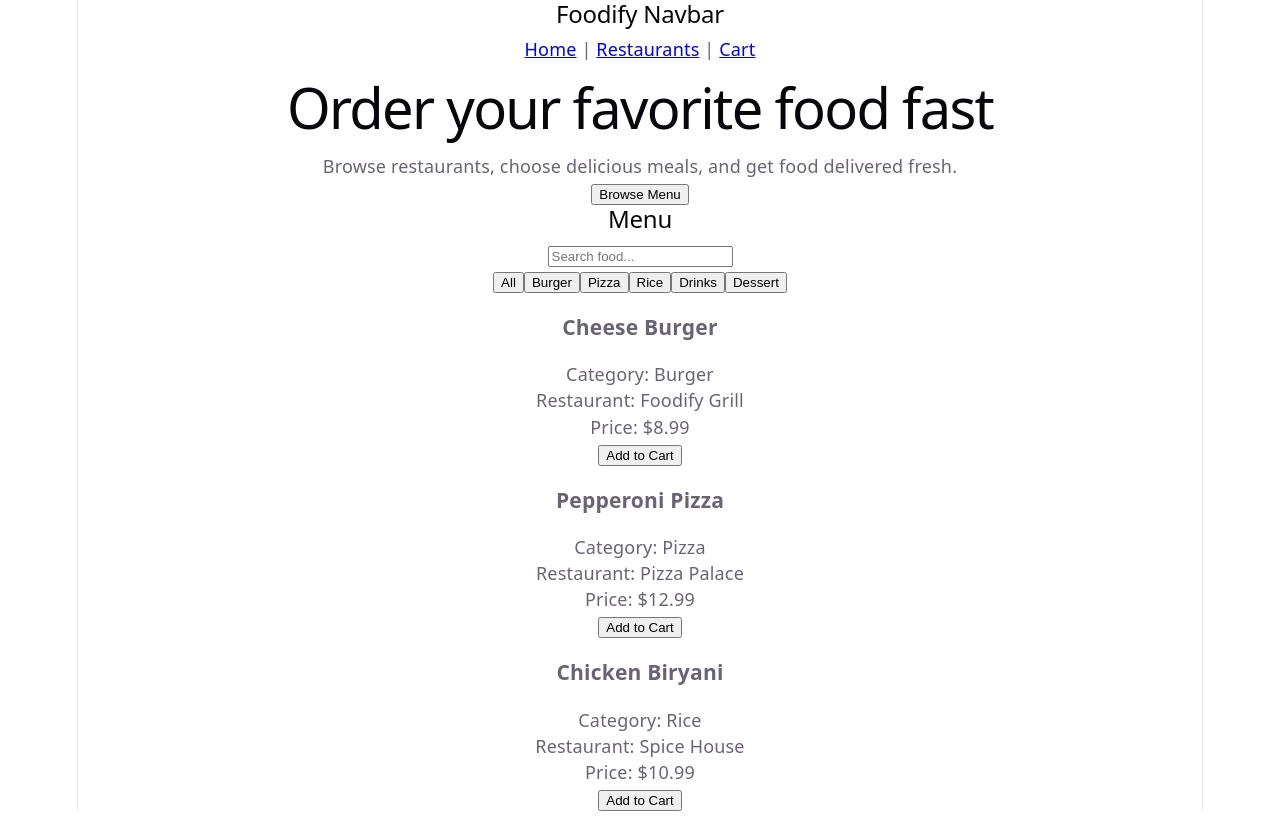
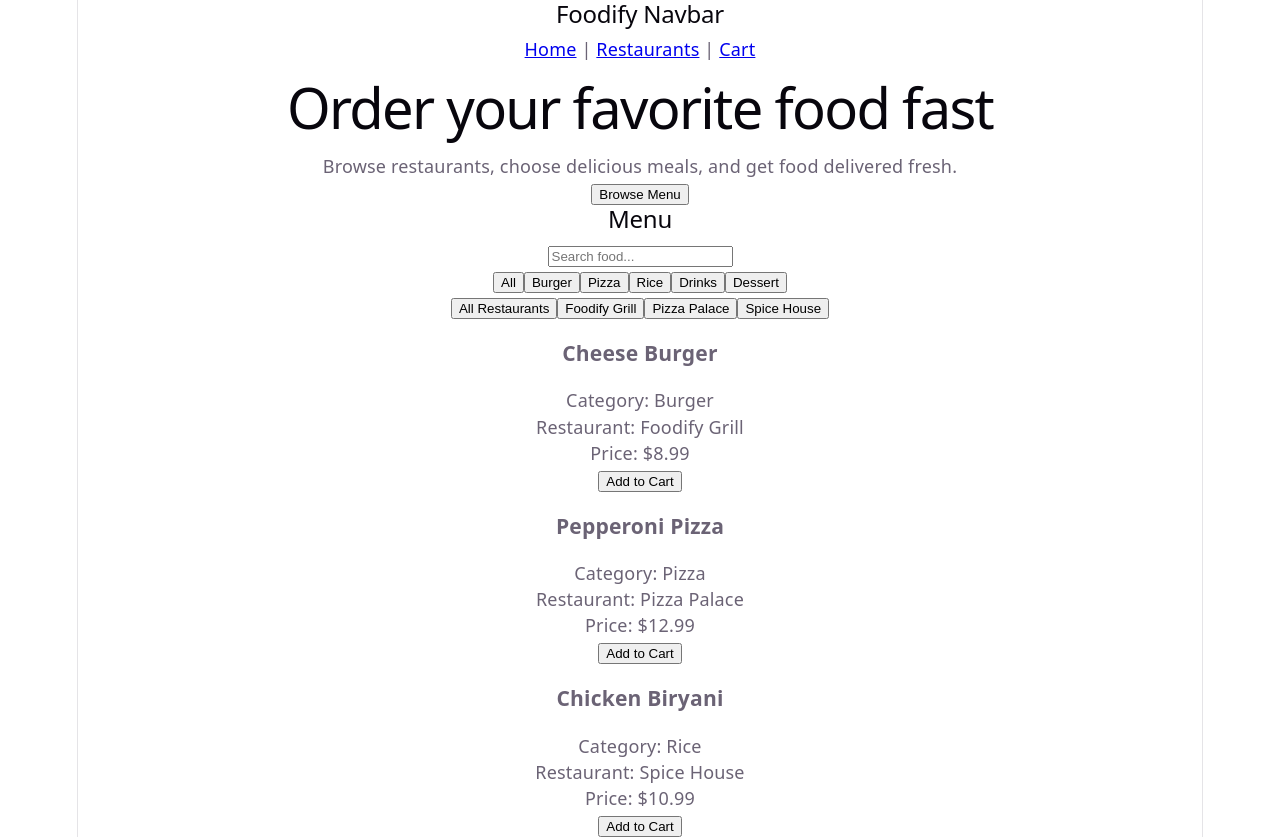
Before and after one commit to Rohit6165/foodify, a React (Vite) app: page / in a window 1280 px wide. Before the commit the page ends 811 px from the top, so only its background shows below. Built offline with nearby package versions, Linux system fonts and the light colour scheme.

Commit message:
Add restaurant filter

```diff
--- a/src/App.jsx
+++ b/src/App.jsx
@@ -1,10 +1,12 @@
 import { useState } from "react";
 import foods from "./data/foods";
 import categories from "./data/categories";
+import restaurants from "./data/restaurants";
 
 function App() {
   const [searchText, setSearchText] = useState("");
   const [selectedCategory, setSelectedCategory] = useState("All");
+  const [selectedRestaurant, setSelectedRestaurant] = useState("All");
 
   const filteredFoods = foods.filter((food) => {
     const matchesSearch = food.name
@@ -14,7 +16,10 @@ function App() {
     const matchesCategory =
       selectedCategory === "All" || food.category === selectedCategory;
 
-    return matchesSearch && matchesCategory;
+    const matchesRestaurant =
+      selectedRestaurant === "All" || food.restaurant === selectedRestaurant;
+
+    return matchesSearch && matchesCategory && matchesRestaurant;
   });
 
   return (
@@ -42,11 +47,23 @@ function App() {
 
         <div>
           {categories.map((category) => (
+            <button key={category} onClick={() => setSelectedCategory(category)}>
+              {category}
+            </button>
+          ))}
+        </div>
+
+        <div>
+          <button onClick={() => setSelectedRestaurant("All")}>
+            All Restaurants
+          </button>
+
+          {restaurants.map((restaurant) => (
             <button
-              key={category}
-              onClick={() => setSelectedCategory(category)}
+              key={restaurant.id}
+              onClick={() => setSelectedRestaurant(restaurant.name)}
             >
-              {category}
+              {restaurant.name}
             </button>
           ))}
         </div>
```
